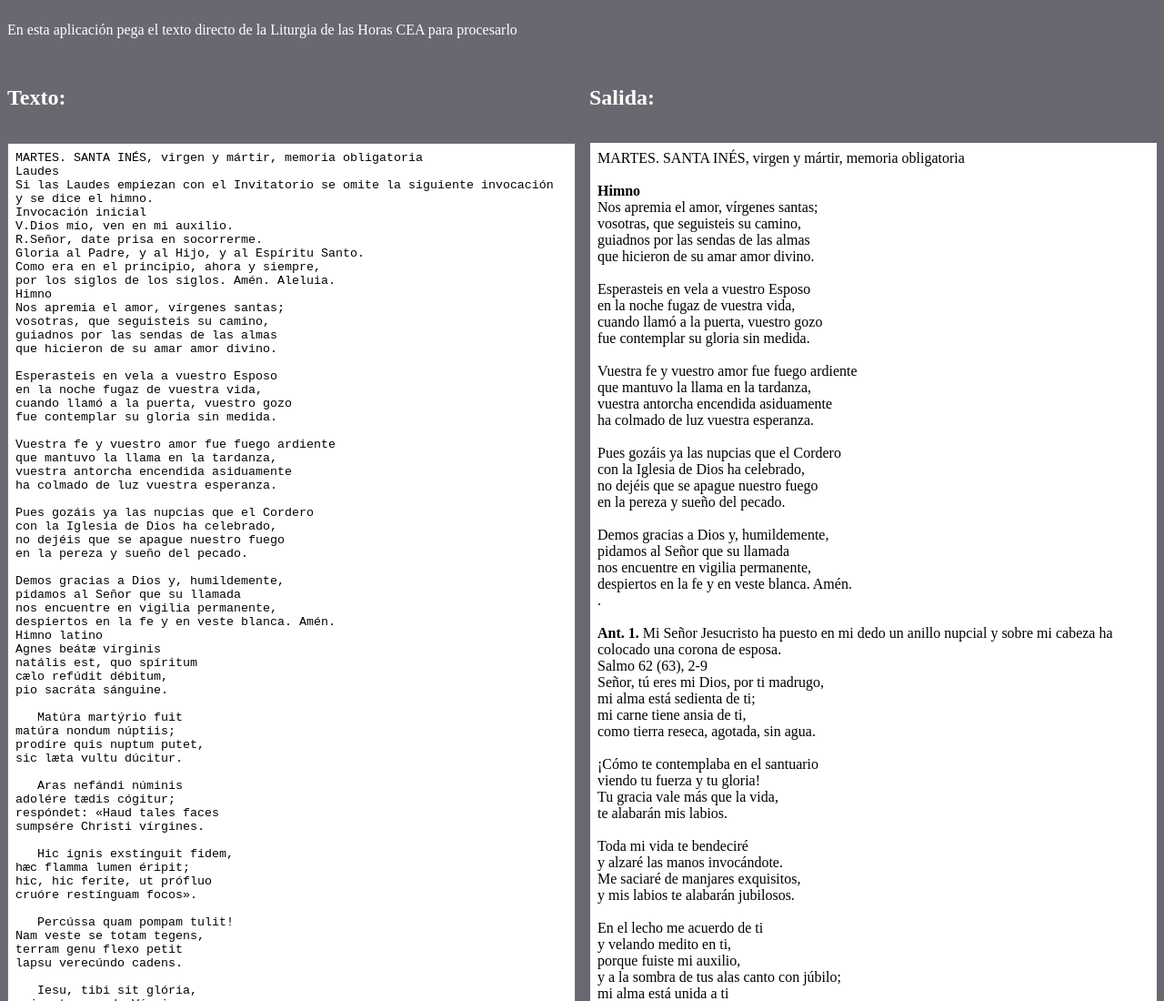
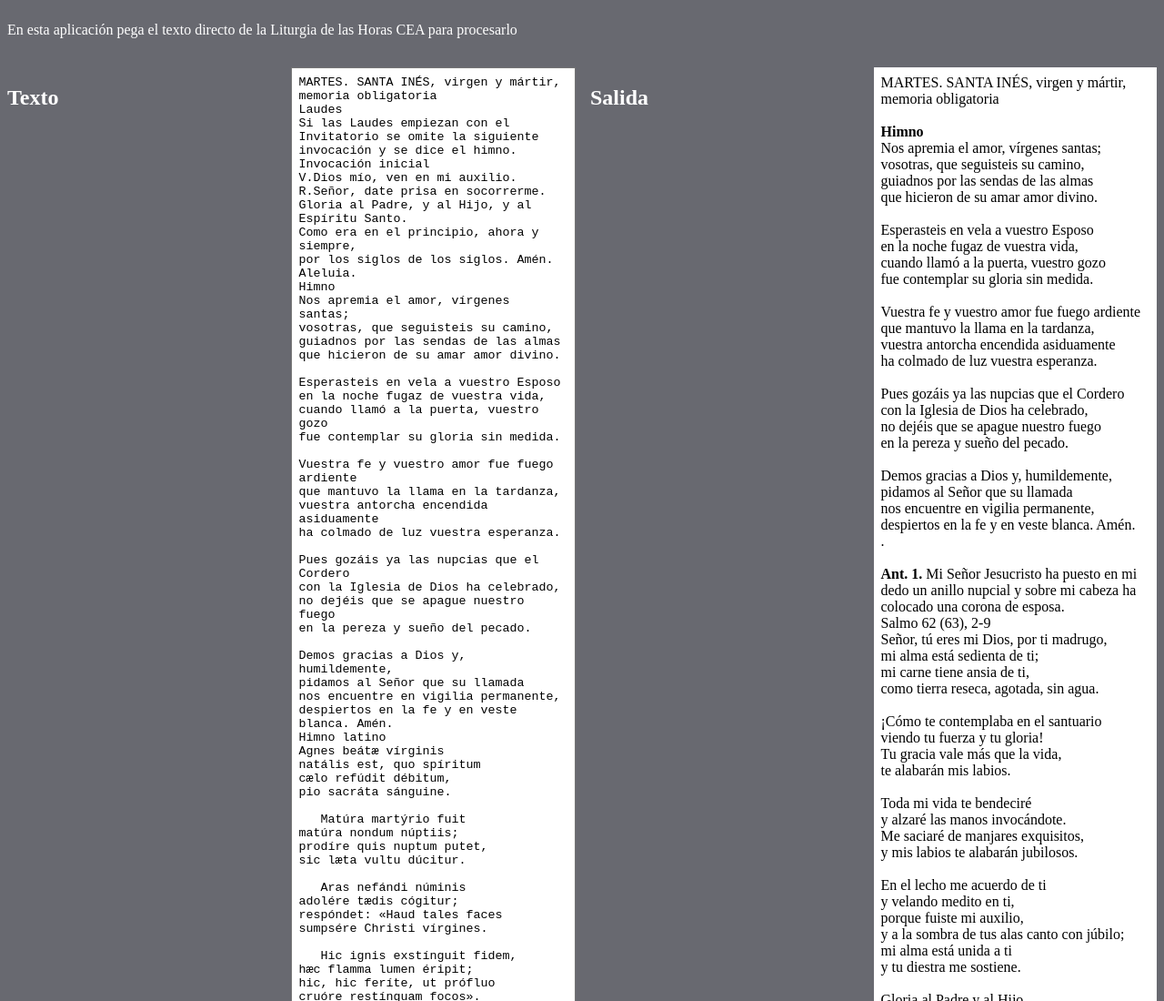
Before and after one commit to LucasFabiani/formatear-laudes, a plain HTML site: page index.html in a window 1280 px wide. Shown: the top 1100 px of the page at 91% size. Drawn offline with Linux system fonts and the light colour scheme.

Commit message:
Update index.html

```diff
--- a/index.html
+++ b/index.html
@@ -8,12 +8,11 @@
 </head>
 <body class="flex">
     <p>En esta aplicación pega el texto directo de la Liturgia de las Horas CEA para procesarlo</p>
+
     <div class="flex hbox">
-        <h2>Texto:</h2>
-        <h2>Salida:</h2>
-    </div>
-    <div class="flex hbox">
+        <h2>Texto</h2>
         <textarea id="input" placeholder="Pega el texto aquí..."></textarea>
+        <h2>Salida</h2>
         <div id="output"></div>
     </div>
     <button id="copyButton">Copiar texto formateado</button>
```
